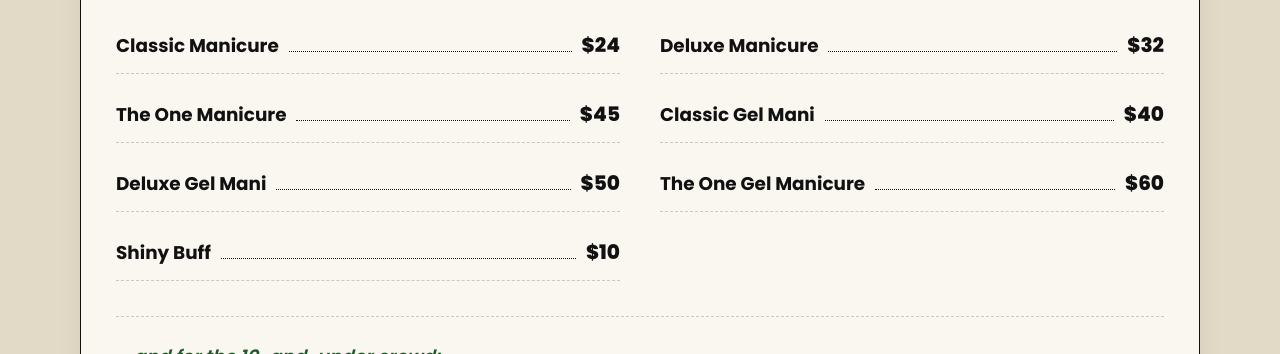
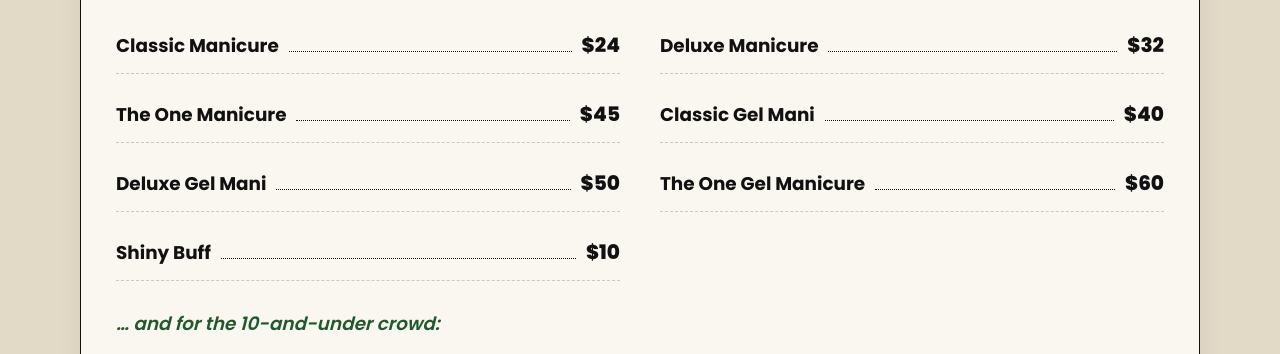
Before and after one commit to Devilin278/the-one-nail-salon, a plain HTML site: page services.html in a window 1280 px wide. Shown: the part 547-901 px from the top of the page. Drawn offline with Linux system fonts and the light colour scheme.

Commit message:
Remove dashed border above kids section header on services page

```diff
--- a/services.html
+++ b/services.html
@@ -165,7 +165,7 @@
             </li>
           </ul>
 
-          <div style="margin-top: 35px; margin-bottom: 22px; padding-top: 25px; border-top: 1px dashed rgba(17, 17, 17, 0.2);">
+          <div style="margin-top: 28px; margin-bottom: 18px;">
             <h3 style="font-family: 'Poppins', Sans-serif; font-size: 1.15rem; font-style: italic; font-weight: 600; color: #1e5a2c; margin: 0;">&hellip; and for the 10-and-under crowd:</h3>
           </div>
 
```
